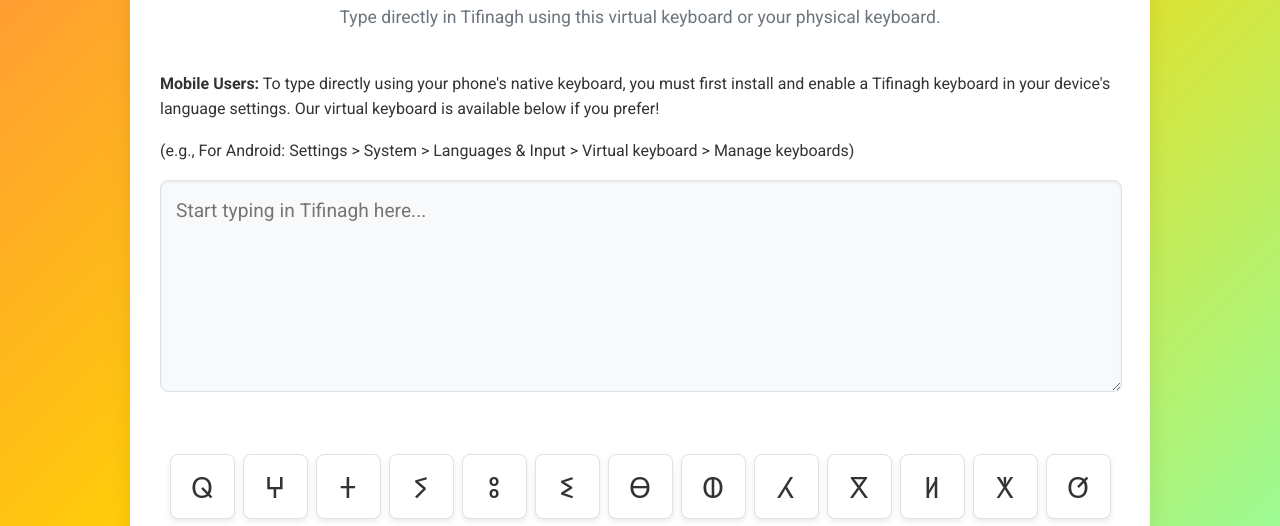
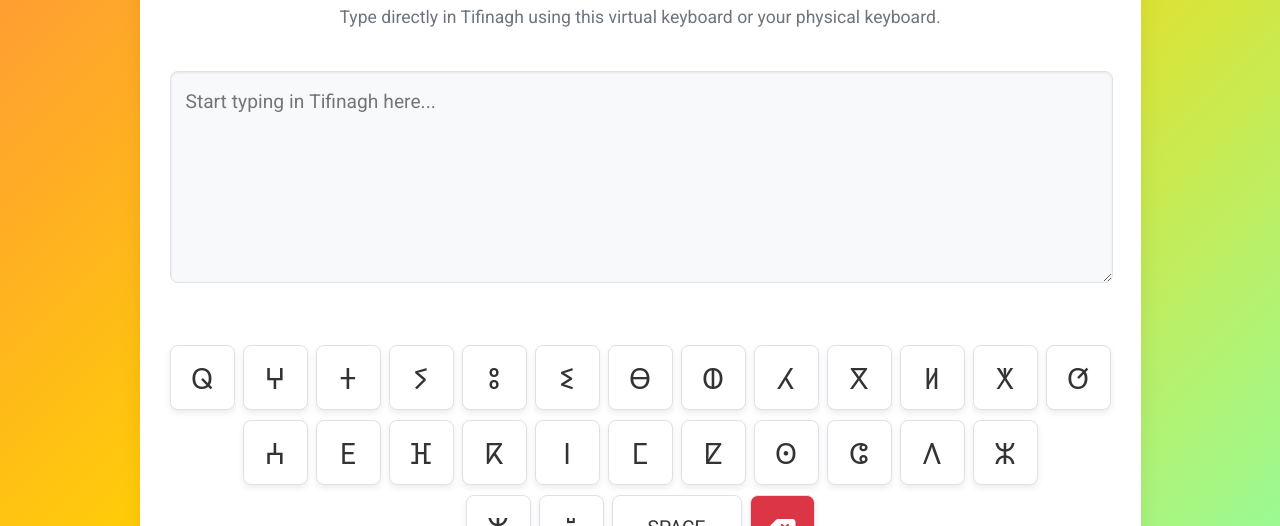
Before and after one commit to lhoubi/amghnas, a plain HTML site: page keyboard.html in a window 1280 px wide. Shown: the part 242-768 px from the top of the page. Drawn offline with nearby package versions, Linux system fonts and the light colour scheme.

Commit message:
Update keyboard.html

```diff
--- a/keyboard.html
+++ b/keyboard.html
@@ -49,11 +49,7 @@
         <h1>Berber/Tifinagh Virtual Keyboard</h1>
         <p class="tagline">Type directly in Tifinagh using this virtual keyboard or your physical keyboard.</p>
 
-        <!-- NEW: Instructions for Mobile Users -->
-        <div class="mobile-keyboard-tip">
-            <p><strong>Mobile Users:</strong> To type directly using your phone's native keyboard, you must first install and enable a Tifinagh keyboard in your device's language settings. Our virtual keyboard is available below if you prefer!</p>
-            <p>(e.g., For Android: Settings > System > Languages & Input > Virtual keyboard > Manage keyboards)</p>
-        </div>
+
 
         <!-- Textarea for Tifinagh Input -->
         <!-- CHANGED: Removed 'readonly', added 'lang="ber"' and 'inputmode="text"' -->
```
